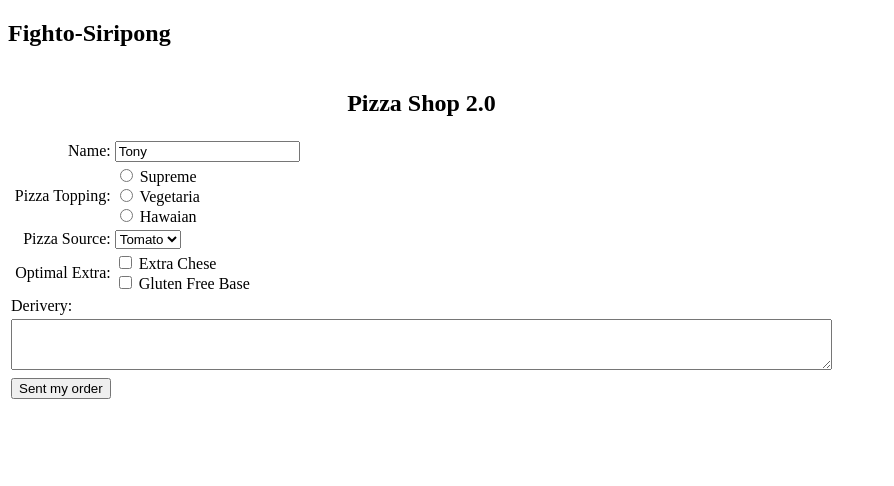
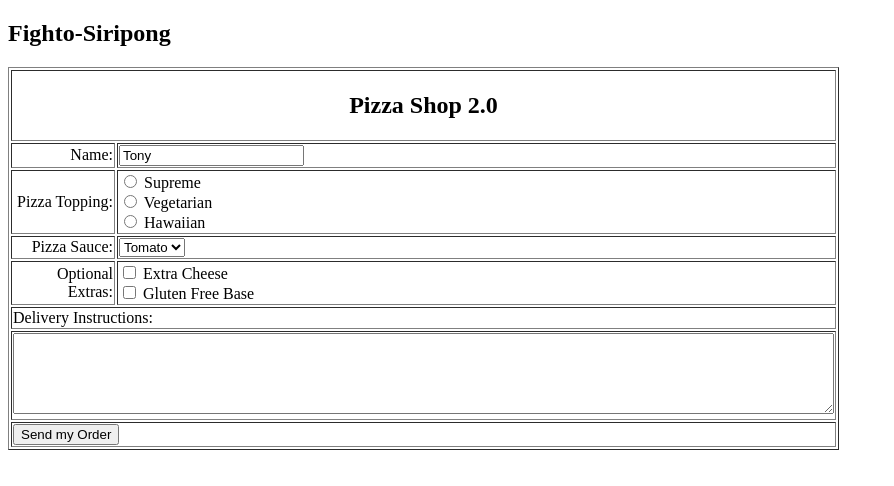
Before and after one commit to SirTonyBaac/project-lab3, a plain HTML site: page index.html in a window 1280 px wide. Shown: the whole page, without its empty margins (0-894 px from the left). Drawn offline with Linux system fonts and the light colour scheme.

Commit message:
[Edited]:

```diff
--- a/index.html
+++ b/index.html
@@ -9,27 +9,27 @@
 <body>
     <h2>Fighto-Siripong</h2>
     <form action="">
-        <table width="100px">
+        <table border="1" width="300px">
             <tr>
                 <th align="center" colspan="2"><h2>Pizza Shop 2.0 </h2></th>
             </tr>
             <tr>
-                <td align="right" width="50px"><label>Name: </label></td>
+                <td align="right" width="100px"><label>Name: </label></td>
                 <td align="left"><input type="text" id="Name" name="Name" value="Tony"></td>
             </tr>
             <tr>
-                <td align="right" width="50px"><label>Pizza Topping: </label></td>
+                <td align="right"><label>Pizza Topping: </label></td>
                 <td align="left">
-                    <input type="radio" id="Topping" name="Topping" value="Supreme">
+                    <input type="radio" id="Topping" name="Topping" value="1">
                     <label>Supreme</label><br>
-                    <input type="radio" id="Topping" name="Topping" value="Vegetaria">
-                    <label>Vegetaria</label><br>
-                    <input type="radio" id="Topping" name="Topping" value="Hawaian">
-                    <label>Hawaian</label>
+                    <input type="radio" id="Topping" name="Topping" value="2">
+                    <label>Vegetarian</label><br>
+                    <input type="radio" id="Topping" name="Topping" value="3">
+                    <label>Hawaiian</label>
                 </td>
             </tr>
             <tr>
-                <td align="right" width="50px"><label>Pizza Source: </label></td>
+                <td align="right"><label>Pizza Sauce: </label></td>
                 <td align="left">
                     <select id="select" name="select">
                         <option value="Tomato">Tomato</option>
@@ -40,22 +40,22 @@
                 </td>
             </tr>
             <tr>
-                <td align="right" width="50px"><label>Optimal Extra: </label></td>
+                <td align="right"><label>Optional Extras: </label></td>
                 <td align="left">
                     <input type="checkbox" id="vehicle1" name="vehicle1" value="1">
-                    <label>Extra Chese</label><br>
+                    <label>Extra Cheese</label><br>
                     <input type="checkbox" id="vehicle2" name="vehicle2" value="2">
                     <label>Gluten Free Base</label>
                 </td>
             </tr>
             <tr>
-                <td align="left" width="50px"><label>Derivery: </label></td>
+                <td align="left" colspan="2"><label>Delivery Instructions: </label></td>
             </tr>
             <tr>
-                <td align="left" colspan="2"><textarea name="message" rows="3" cols="100%"></textarea></td>
+                <td align="left" colspan="2"><textarea name="message" rows="5" cols="100%"></textarea></td>
             </tr>
             <tr>
-                <td align="left"><input type="submit" value="Sent my order"></td>
+                <td align="left" colspan="2"><input type="submit" value="Send my Order"></td>
             </tr>
         </table>
     </form>
```
